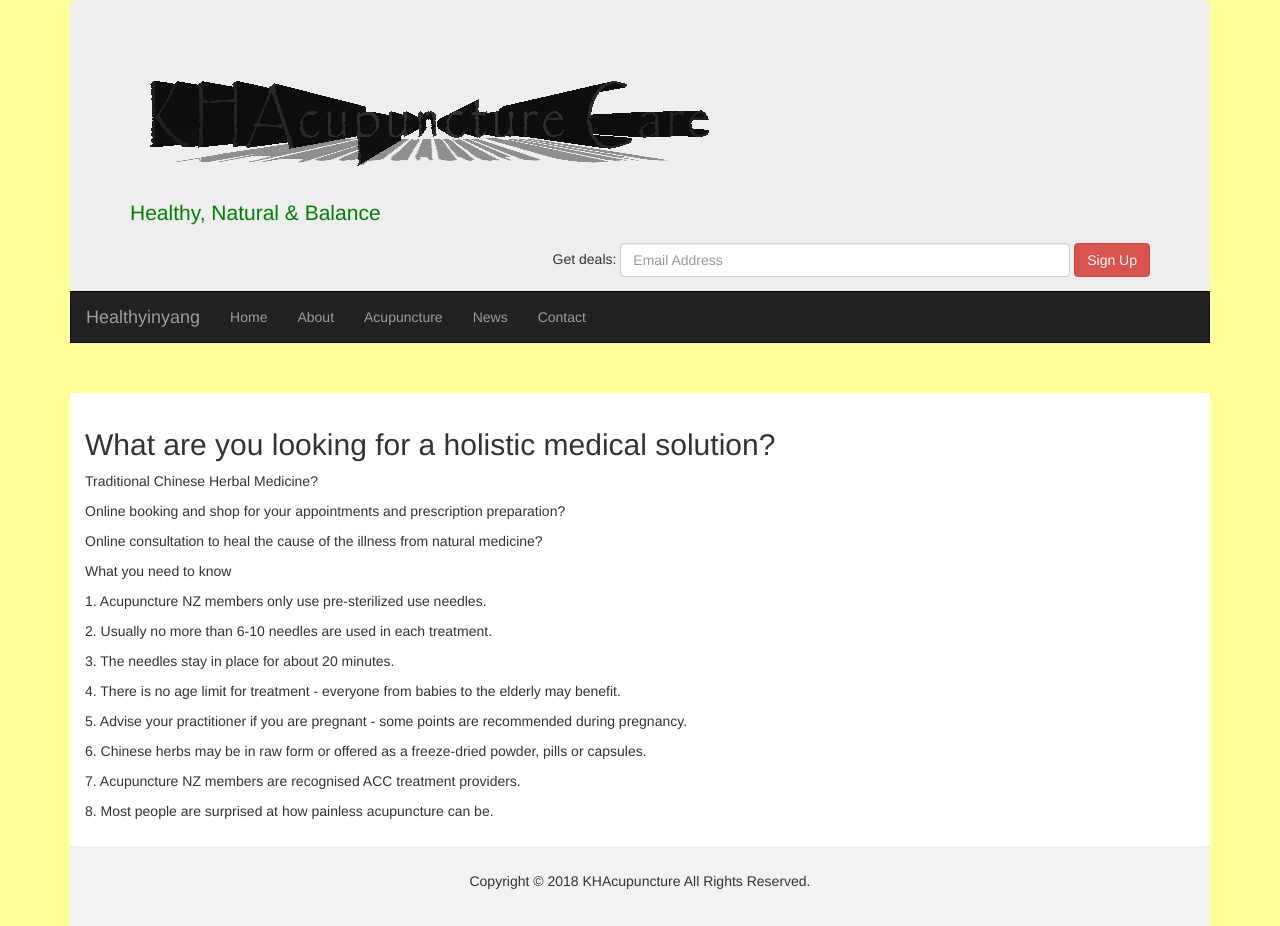
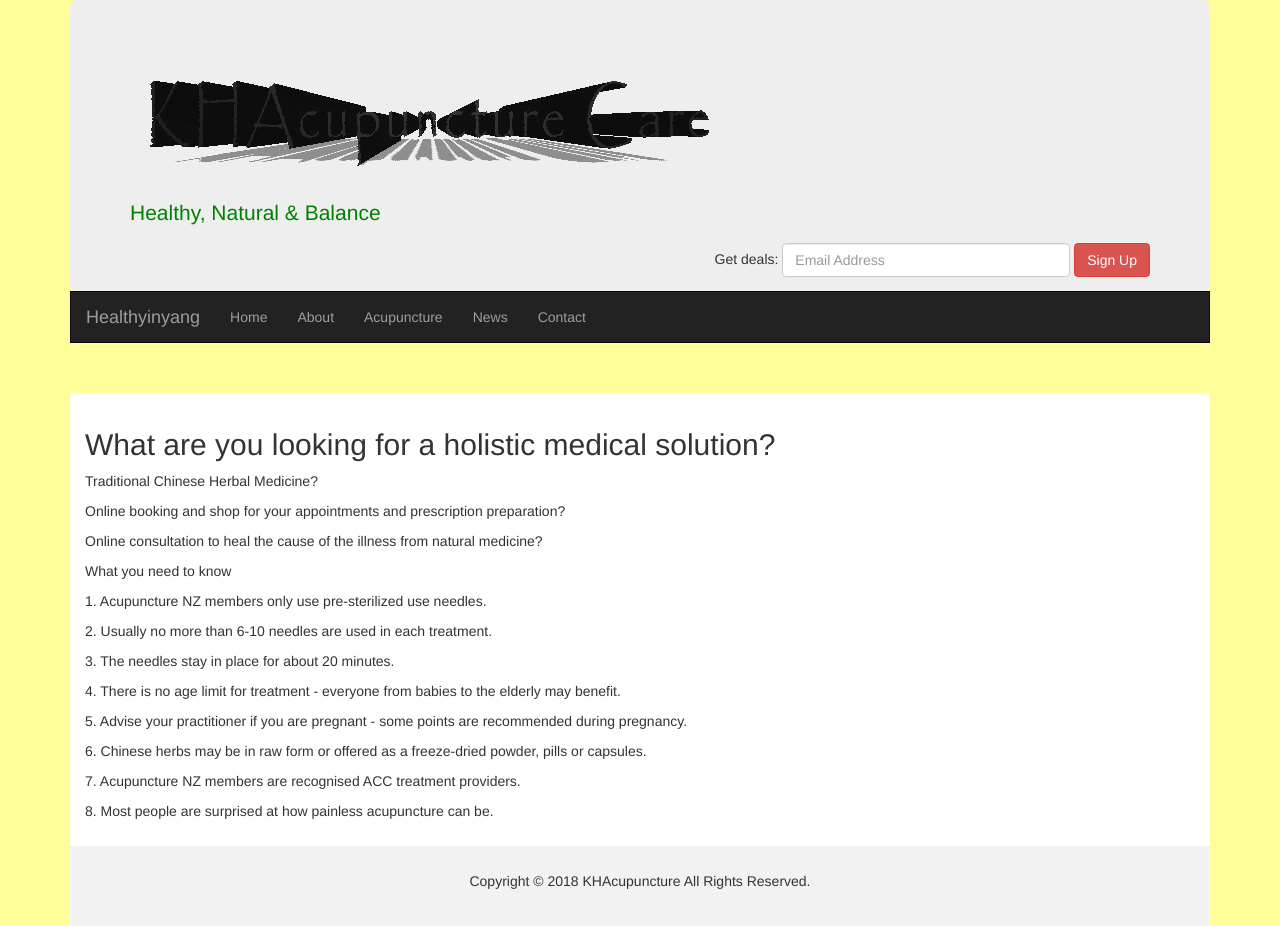
Before and after one commit to HongfengCai/khacupuncture, a Jekyll site: the page built from index.html, in a window 1280 px wide. Built offline with Jekyll 4.4.1, drawn with Linux system fonts in a browser that asks for light colours.

Commit message:
update img path

```diff
--- a/_includes/contact-layout.html
+++ b/_includes/contacts-head.html
@@ -3,9 +3,10 @@
 
     <meta charset="utf-8">
     <meta name="viewport" content="width=device-width, initial-scale=1">
-
+    <link rel="icon" href="{{ site.baseurl }}/img/favicon.png">
     <link rel="stylesheet" href="https://maxcdn.bootstrapcdn.com/bootstrap/3.3.7/css/bootstrap.min.css">
-    <link rel="stylesheet" href="/styles/contact-styles.css"> <!-- styles written to specifically style the contacts page -->
+    <link rel="stylesheet" href="{{ site.baseurl }}/styles/contact-styles.css"> <!-- styles written to specifically style the contacts page -->
+    <link rel="stylesheet" href="{{ site.baseurl }}/styles/override-styles.css"> <!-- styles written to override certain parts of the bootstrap -->
 
     <script src="https://ajax.googleapis.com/ajax/libs/jquery/3.3.1/jquery.min.js"></script>
     <script src="https://maxcdn.bootstrapcdn.com/bootstrap/3.3.7/js/bootstrap.min.js"></script>
--- a/_includes/header.html
+++ b/_includes/header.html
@@ -1,10 +1,10 @@
 <div class="jumbotron">
   <div>
-    <img src="img/logo.png"/>
+    <img src="{{ site.baseurl }}/img/logo.png"/>
     <p class="sub-title">Healthy, Natural &amp; Balance</p>
     <section class="search-box">
       <form class="form-inline">Get deals:
-        <input type="email" class="form-control" size="50" placeholder="Email Address">
+        <input type="email" class="form-control" size="30" placeholder="Email Address">
         <button type="button" class="btn btn-danger">Sign Up</button>
       </form>
     </section>
--- a/_includes/nav.html
+++ b/_includes/nav.html
@@ -1,11 +1,6 @@
 <nav class="navbar navbar-inverse">
     <div class="container-fluid">
             <div class="navbar-header">
-                <button type="button" class="navbar-toggle" data-toggle="collapse" data-target="#myNavbar">
-                    <span class="icon-bar"></span>
-                    <span class="icon-bar"></span>
-                    <span class="icon-bar"></span>
-                </button>
 
                 <a class="navbar-brand" href="#">Healthyinyang</a>
             </div>
--- a/_layouts/contact-layout.html
+++ b/_layouts/contact-layout.html
@@ -9,7 +9,9 @@
 
             {% include nav.html %}
 
-            {{ content }}
+            <div class="main-content">
+                    {{ content }}
+                    </div>
 
             {% include footer.html %}
         </div>
--- a/contact.html
+++ b/contact.html
@@ -11,7 +11,9 @@
             </div>
             <div class="col">
                 <a href="#" class="fb btn">
-                    <i class="fa fa-facebook fa-fw"><input class="fb btn" onClick="parent.location='http://www.facebook.com/'"value='click here to visit home page'></i>  Login with Facebook
+                    <i class="fa fa-facebook fa-fw">
+                       </i>
+                        Login with Facebook
                 </a>
                 <a href="#" class="twitter btn">
                     <i class="fa fa-twitter fa-fw"></i> Login with Twitter
--- a/styles/contact-styles.css
+++ b/styles/contact-styles.css
@@ -15,7 +15,7 @@
       padding: 25px;
     }
 	body {
-	   background-color:#FFFF99;";
+	   background-color:#FFFF99;
 	}
 
 body {
```
